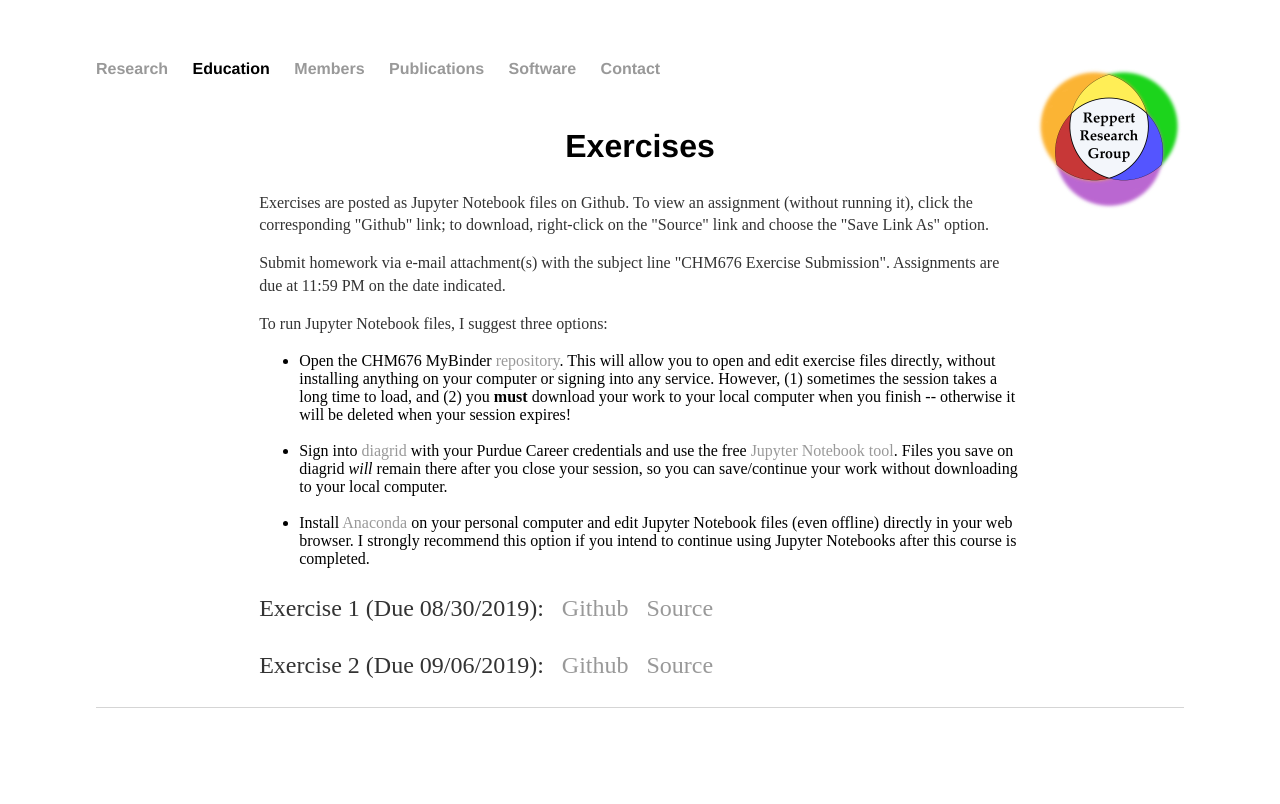
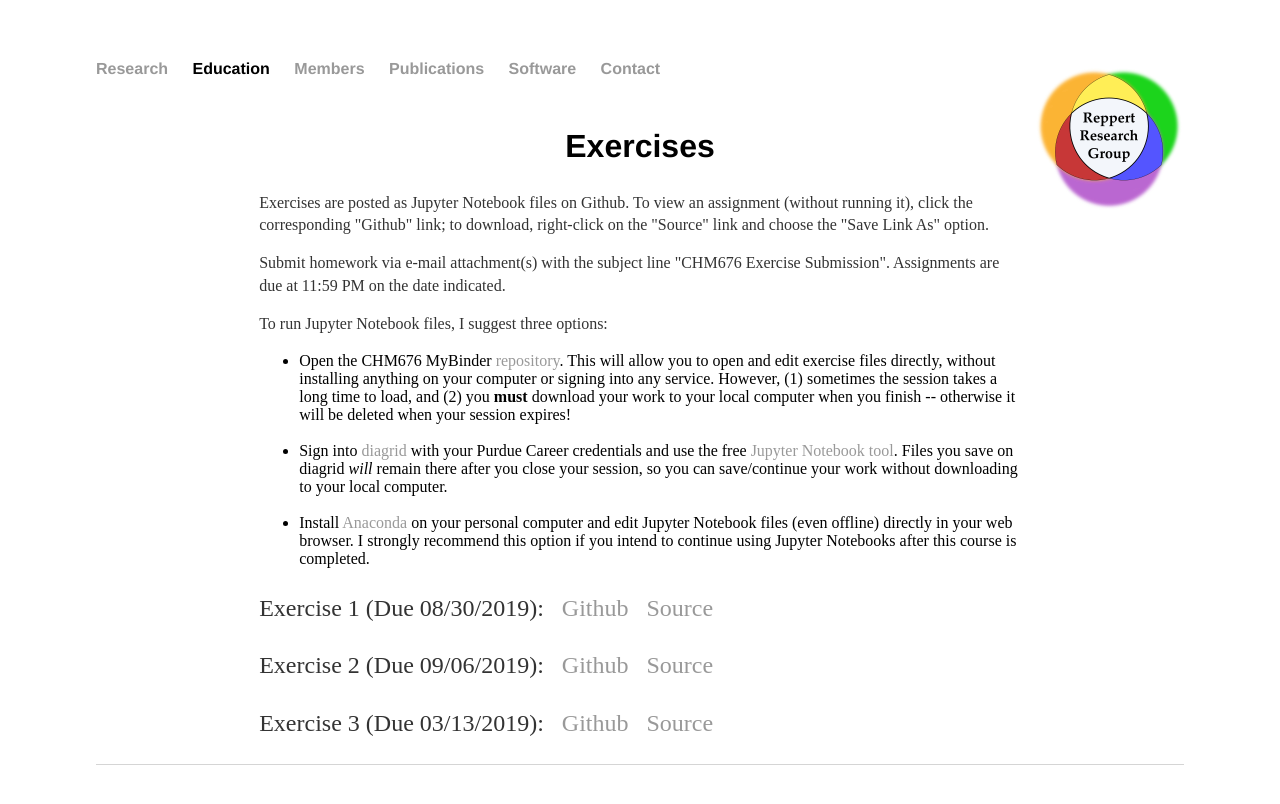
Before and after one commit to mreppert/mreppert.github.io, a Jekyll site: the page built from education/chm676/exercises/index.html, in a window 1280 px wide. Shown: the top 804 px of the page. Built offline with Jekyll 4.4.1, drawn with Linux system fonts in a browser that asks for light colours.

Commit message:
Added exercise 3

```diff
--- a/education/chm676/exercises/index.html
+++ b/education/chm676/exercises/index.html
@@ -35,6 +35,7 @@
 
     <p style="font-size:150%">Exercise 1 (Due 08/30/2019):&nbsp;&nbsp;&nbsp;<a style="font-size:100%" href="https://github.com/mreppert/CHM676/blob/master/Exercise1.ipynb">Github</a>&nbsp;&nbsp;&nbsp;<a style="font-size:100%" href="https://raw.githubusercontent.com/mreppert/CHM676/master/Exercise1.ipynb" download>Source</a></p>
     <p style="font-size:150%">Exercise 2 (Due 09/06/2019):&nbsp;&nbsp;&nbsp;<a style="font-size:100%" href="https://github.com/mreppert/CHM676/blob/master/Exercise2.ipynb">Github</a>&nbsp;&nbsp;&nbsp;<a style="font-size:100%" href="https://raw.githubusercontent.com/mreppert/CHM676/master/Exercise2.ipynb" download>Source</a></p>
+    <p style="font-size:150%">Exercise 3 (Due 03/13/2019):&nbsp;&nbsp;&nbsp;<a style="font-size:100%" href="https://github.com/mreppert/CHM676/blob/master/Exercise3.ipynb">Github</a>&nbsp;&nbsp;&nbsp;<a style="font-size:100%" href="https://raw.githubusercontent.com/mreppert/CHM676/master/Exercise3.ipynb" download>Source</a></p>
 
     <!--
     <p>Exercise 2: Due 09/06/2019&nbsp;&nbsp;&nbsp;<a style="font-size:100%" href="https://github.com/mreppert/CHM676/blob/master/Exercise2.ipynb">Github</a>&nbsp;&nbsp;&nbsp;<a style="font-size:100%" href="https://raw.githubusercontent.com/mreppert/CHM676/master/Exercise2.ipynb" download>Source</a></p>
```
